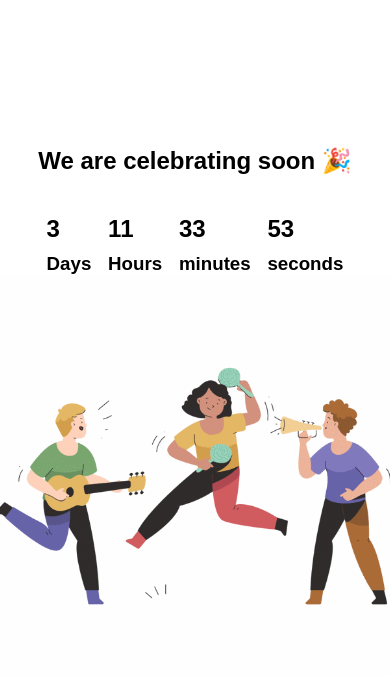
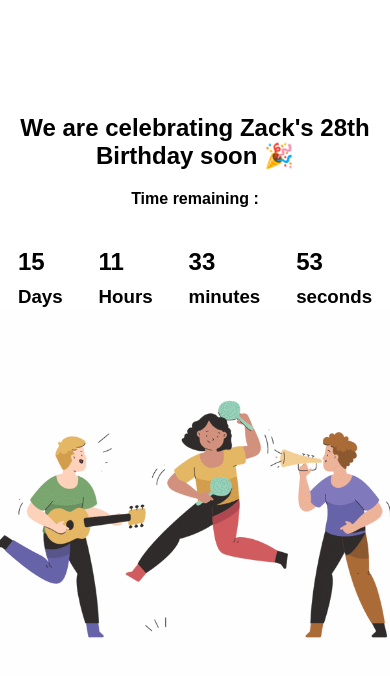
Before and after one commit to ZacheeNiyokwizera/birthday-countdown-, a plain HTML site: page index.html in a window 390 px wide. Drawn offline with Linux system fonts and the light colour scheme; a web font is replaced by a local one.

Commit message:
added some styless

```diff
--- a/app.js
+++ b/app.js
@@ -1,5 +1,5 @@
 const countdown = () => {
-    const countDate = new Date("May 17, 2021 00:00:00").getTime();
+    const countDate = new Date("May 29, 2021 00:00:00").getTime();
     const now = new Date().getTime();
     console.log(now);
     const gap = countDate - now;
@@ -10,7 +10,7 @@ const countdown = () => {
     const hour = minute * 60;
     const day = hour * 24;
 
-    //calculate the shit
+    //calculate the time
     const textDay = Math.floor(gap / day);
     const textHour = Math.floor((gap % day) / hour);
     const textMinute = Math.floor((gap % hour) / minute);
--- a/index.html
+++ b/index.html
@@ -15,8 +15,8 @@
     <section class="coming-soon">
 
         <div>
-            <h2>We are celebrating soon 🎉 </h2>
-
+            <h2>We are celebrating Zack's 28th Birthday soon 🎉 </h2>
+            <h4>Time remaining : </h4>
             <div class="countdown">
                 <div class="container-day">
                     <h3 class="day">Time</h3>
--- a/style.css
+++ b/style.css
@@ -36,6 +36,10 @@ h2 {
     margin-bottom: 10px;
 }
 
+h4 {
+    text-align: center;
+}
+
 .waiting {
     height: 70vh;
 }
@@ -44,6 +48,11 @@ h2 {
     h2 {
         font-size: 1.5rem;
         font-weight: bold;
+        text-align: center;
+    }
+    h4 {
+        text-align: center;
+        margin-top: 20px;
     }
     .day,
     .hour,
```
